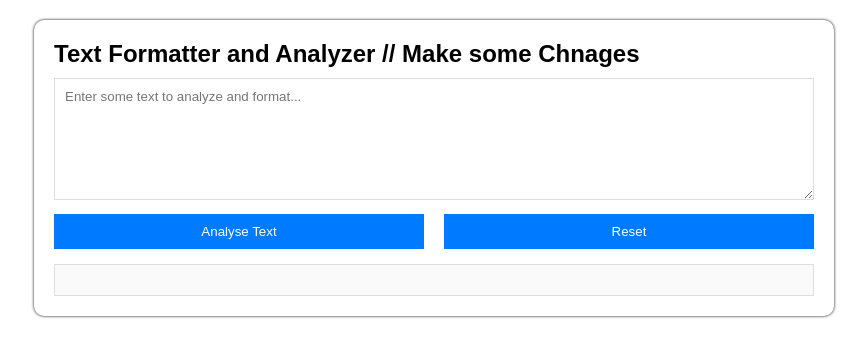
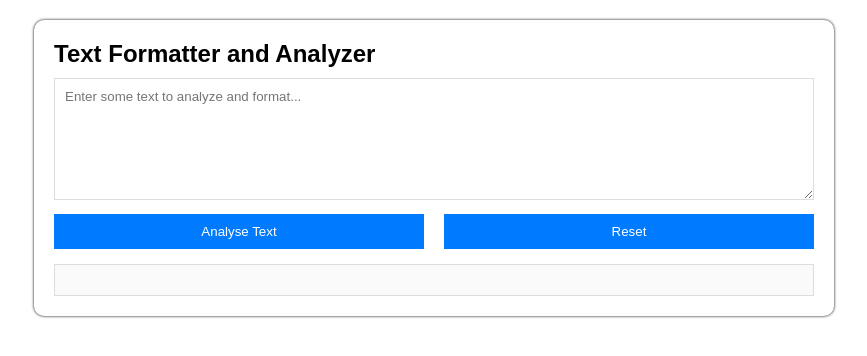
Before and after one commit to jayesh731/Text-Formatter-and-Analyzer-Web-App, a plain HTML site: page index.html in a window 1280 px wide. Shown: the whole page, without its empty margins (206-1073 px from the left). Drawn offline with Linux system fonts and the light colour scheme.

Commit message:
change add // Make some Chnages

```diff
--- a/index.html
+++ b/index.html
@@ -10,7 +10,7 @@
 
 <body>
     <div class="container">
-        <h2>Text Formatter and Analyzer // Make some Chnages</h2>
+        <h2>Text Formatter and Analyzer</h2>
         <textarea name="textarea" id="textInput" placeholder="Enter some text to analyze and format..."
             tabindex="0"></textarea>
         <div class="btn-container">
```
